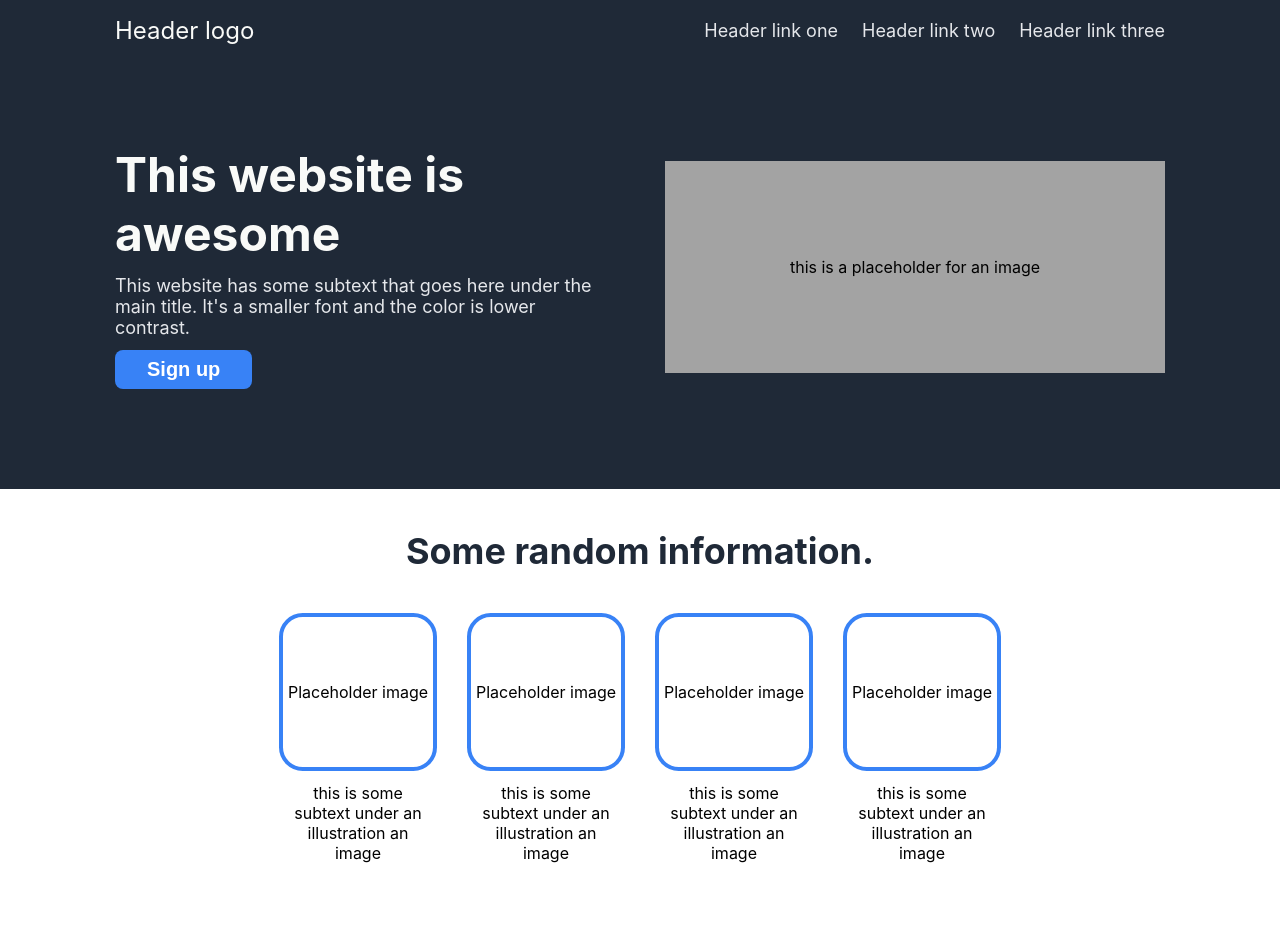
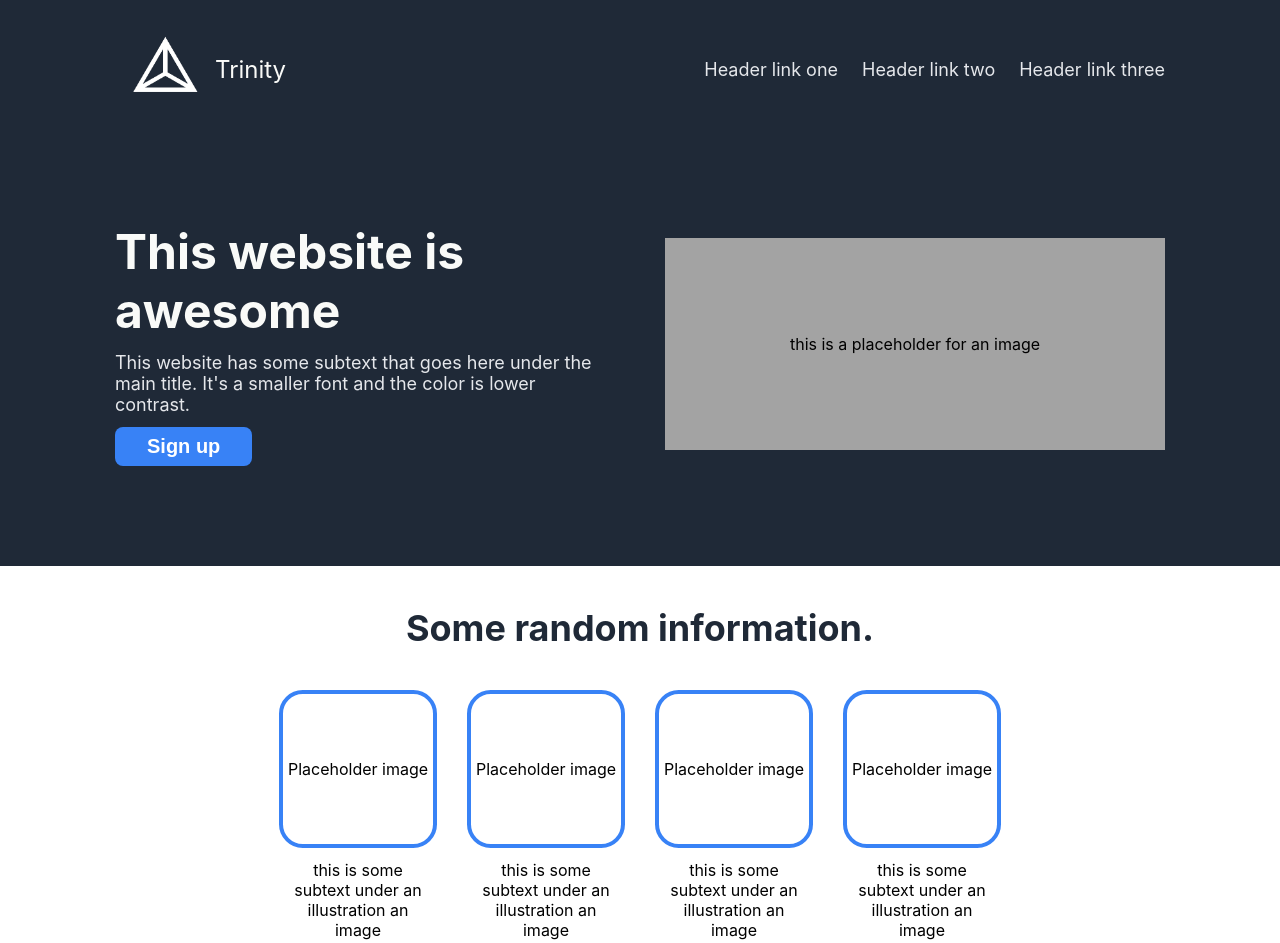
Before and after one commit to SneakyMcSnea/landing-page, a plain HTML site: page index.html in a window 1280 px wide. Shown: the top 943 px of the page. Drawn offline with Linux system fonts and the light colour scheme.

Commit message:
Add a logo and a name, position it correctly

```diff
--- a/index.html
+++ b/index.html
@@ -11,7 +11,11 @@
 <body>
     <div class="section_1">
         <div class="header">
-            <div class="logo_text">Header logo</div>
+            <div class="logo_text">
+                <div><img src="./img/III-removebg.png" alt="An image of the landing pages logo" width="100px" height="100px"></div>
+                <div>Trinity</div>
+            </div>
+
             <div class="nav-bar">
                 <ul>
                     <li><a href="...">Header link one</a></li>
--- a/style.css
+++ b/style.css
@@ -54,7 +54,8 @@ body {
 }
 
 .logo_text {
-
+    display: flex;
+    align-items: center;
     font-size: 24px;
 }
 
```
Also changed, not shown: img/III-removebg.png (added), img/III.png (added).
